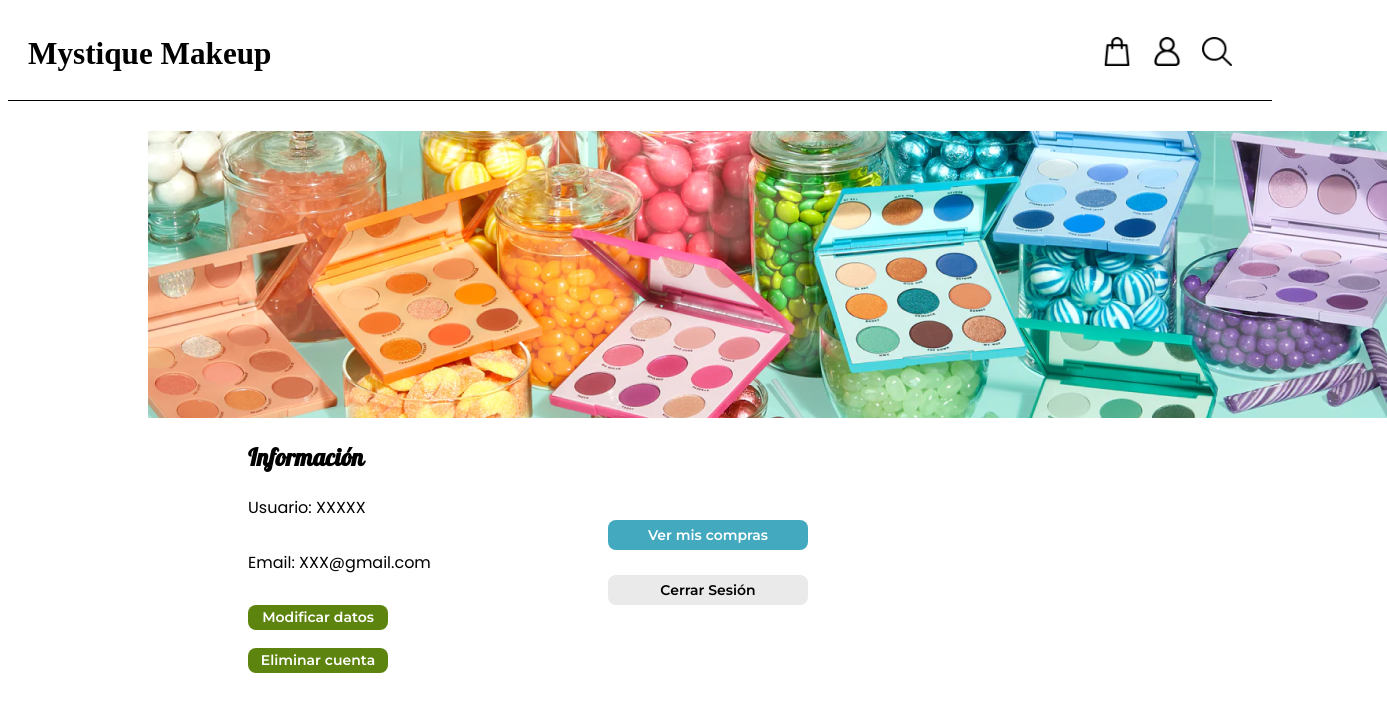
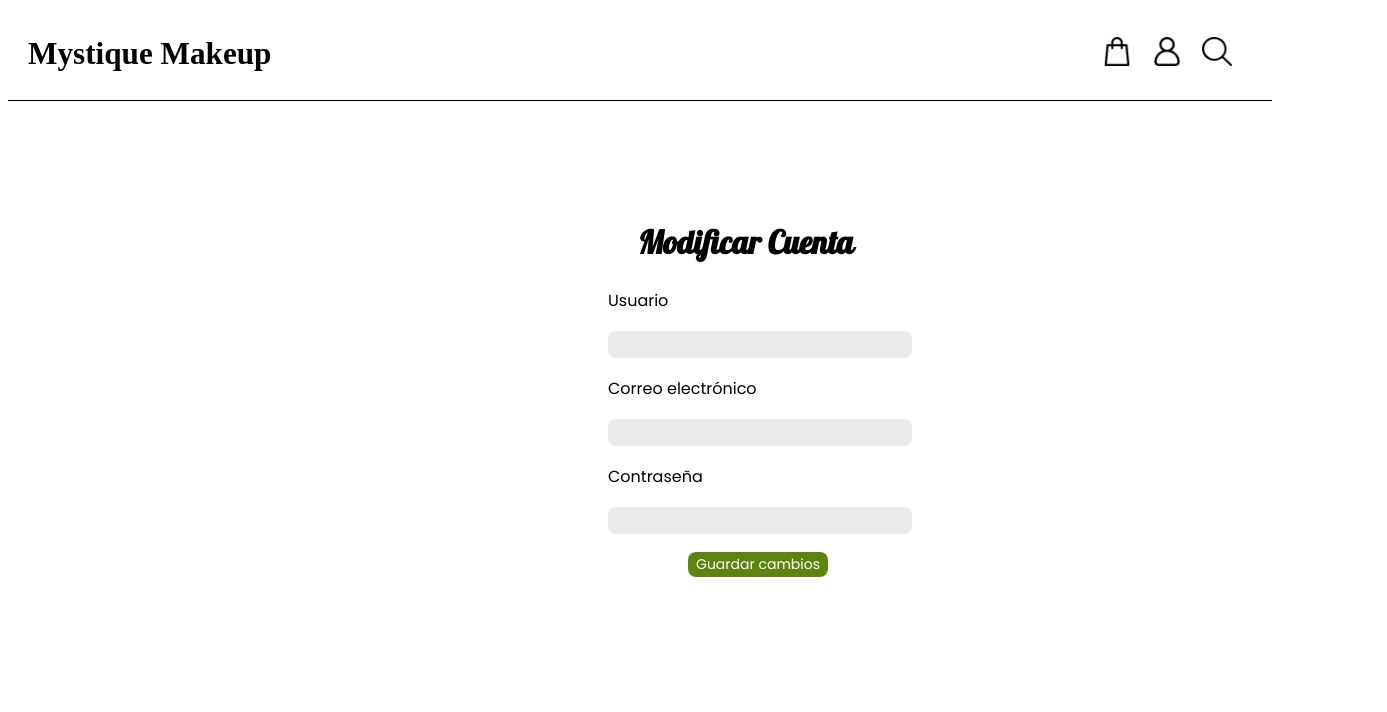
Before and after one commit to Isaac4918/MystiqueMakeup, a React (Create React App) app: page /LoginRegister in a window 1280 px wide. Shown: the top 712 px of the page, 1387 px wide, since content can reach past the window. Built offline with nearby package versions, Linux system fonts and the light colour scheme; a web font is replaced by a local one.

Commit message:
advance of account screens x2

```diff
--- a/src/App.js
+++ b/src/App.js
@@ -3,6 +3,7 @@ import { BrowserRouter as Router, Routes, Route } from "react-router-dom";
 import Navbar from "./components/Navbar";
 import Home from "./pages/Home";
 import AccountUser from "./pages/AccountUser"
+import ModifyAccount from "./pages/ModifyAccount";
 
 function App() {
   return (
@@ -10,7 +11,7 @@ function App() {
       <Navbar />
       <Routes>
         <Route path="/" element={<Home />} />
-        <Route path="/LoginRegister" element={<AccountUser />} />
+        <Route path="/LoginRegister" element={<ModifyAccount />} />
       </Routes>
     </Router>
   );
--- a/src/pages/AccountUser.js
+++ b/src/pages/AccountUser.js
@@ -1,7 +1,8 @@
 import React, { useState } from 'react';
+import DeleteAccount from './DeleteAccount';
 import '../styles/Account.css'
 import paletteColors from '../components/assets/paletteColors.png'
-import DeleteAccount from './DeleteAccount';
+
 
 function AccountUser(){
     const [mostrarDeleteAccount, setMostrarDeleteAccount] = useState(false);
--- /dev/null
+++ b/src/pages/ModifyAccount.js
@@ -0,0 +1,59 @@
+import React, { useState } from 'react';
+import '../styles/Account.css';
+
+function ModifyAccount() {
+    const [data, modifyData] = useState({
+        username: '',
+        email: '',
+        password: ''
+    });
+
+    const handleInputChange = (event) => {
+        modifyData({
+            ...data,
+            [event.target.name] : event.target.value
+        })
+    }
+
+    const updateData = (event) => {
+        event.preventDefault();
+
+        // Validación de los datos
+        if (!data.username || !data.email || !data.password) {
+            console.log('Todos los campos son obligatorios');
+            return;
+        }
+
+    }
+
+    return (
+    <div className="ModifyAccount">
+            <form onSubmit={updateData}>
+                <h1>Modificar Cuenta</h1>
+                <label>Usuario</label>
+                <br />
+                <input type='text' name='username' disabled={true}/>
+                <br />
+                <label>Correo electrónico</label>
+                <br />
+                <input
+                    type='email'
+                    onChange={handleInputChange}
+                    name='email'
+                />
+                <br />
+                <label>Contraseña</label>
+                <br />
+                <input
+                    type='password'
+                    onChange={handleInputChange}
+                    name='password'
+                />
+                <br />
+                <button type='submit'>Guardar cambios</button>
+            </form>
+        </div>
+    );
+}
+
+export default ModifyAccount;
--- a/src/styles/Account.css
+++ b/src/styles/Account.css
@@ -12,8 +12,6 @@
     font-family: 'Poppins';
     src: url(./fonts/Poppins-Regular.ttf) format('truetype');
 }
-
-
 
 .AccountUser img{
     margin-top: 30px;
@@ -107,3 +105,52 @@
     color: white;
     margin-left: 20px;
 }
+
+
+
+.ModifyAccount form  {
+    display: grid;
+    margin-right: 100px;
+}
+
+
+.ModifyAccount{
+    display: flex;
+    margin-left: 600px;
+    margin-top: 100px;
+  }
+
+.ModifyAccount form h1{
+    font-family: 'Pattaya';
+    margin-left: 30px;
+}
+
+.ModifyAccount form input{
+    background-color: #EAEAEA;
+    width: 300px;
+    height: 25px;
+    margin-top: auto;
+    margin-bottom: auto;
+    border-radius: 8px;
+    border: none;
+}
+
+.ModifyAccount form label{
+    font-family: 'Poppins';
+    margin-top: auto;
+    margin-bottom: auto;
+}
+
+.ModifyAccount form button{
+    font-family: 'Poppins';
+    font-size: 14px;
+    color: white;
+    margin-top: auto;
+    margin-bottom: auto;
+    background-color: #5E8410;
+    border-radius: 8px;
+    border: none;
+    width: 140px;
+    height: 25px;
+    margin-left: 80px;
+}
```
